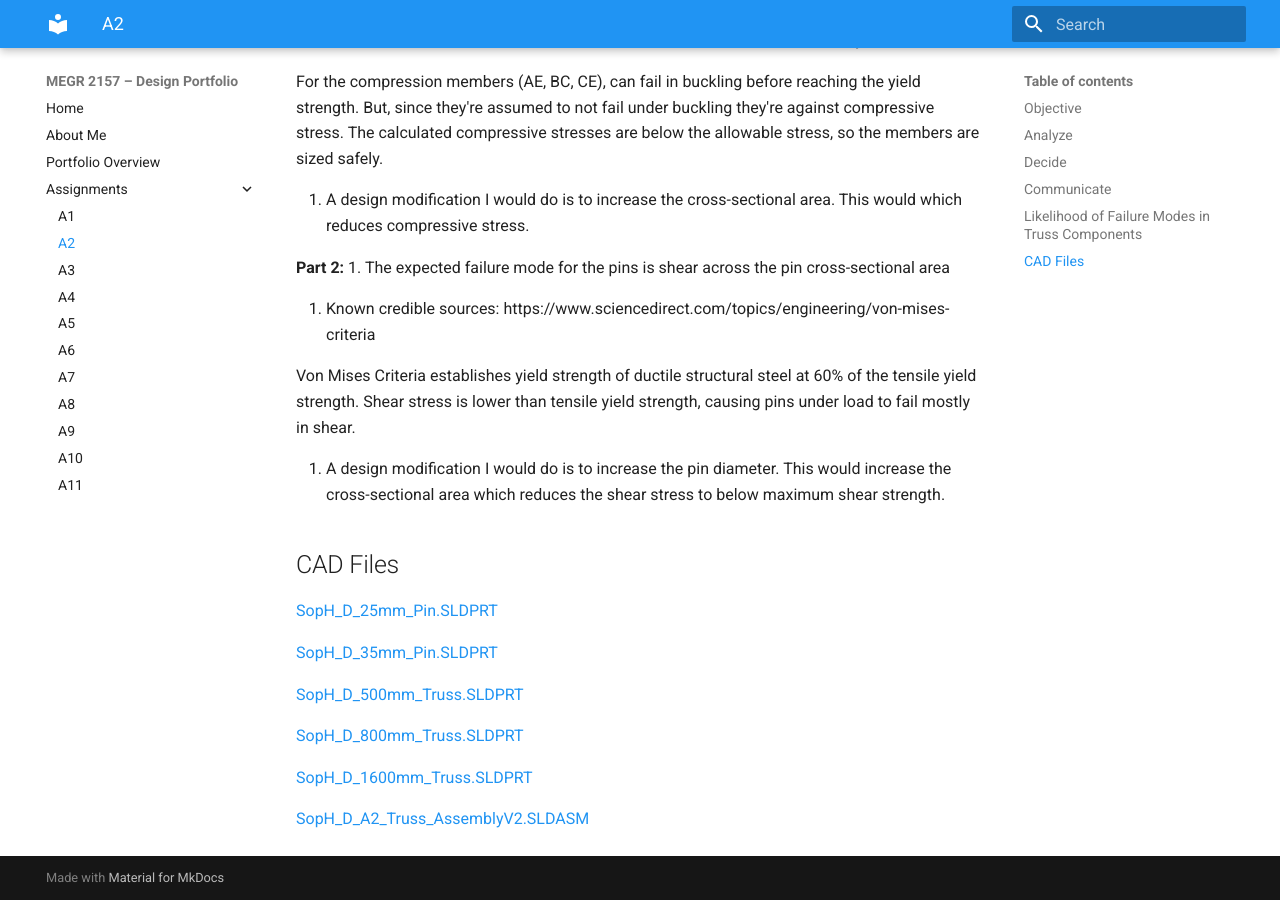
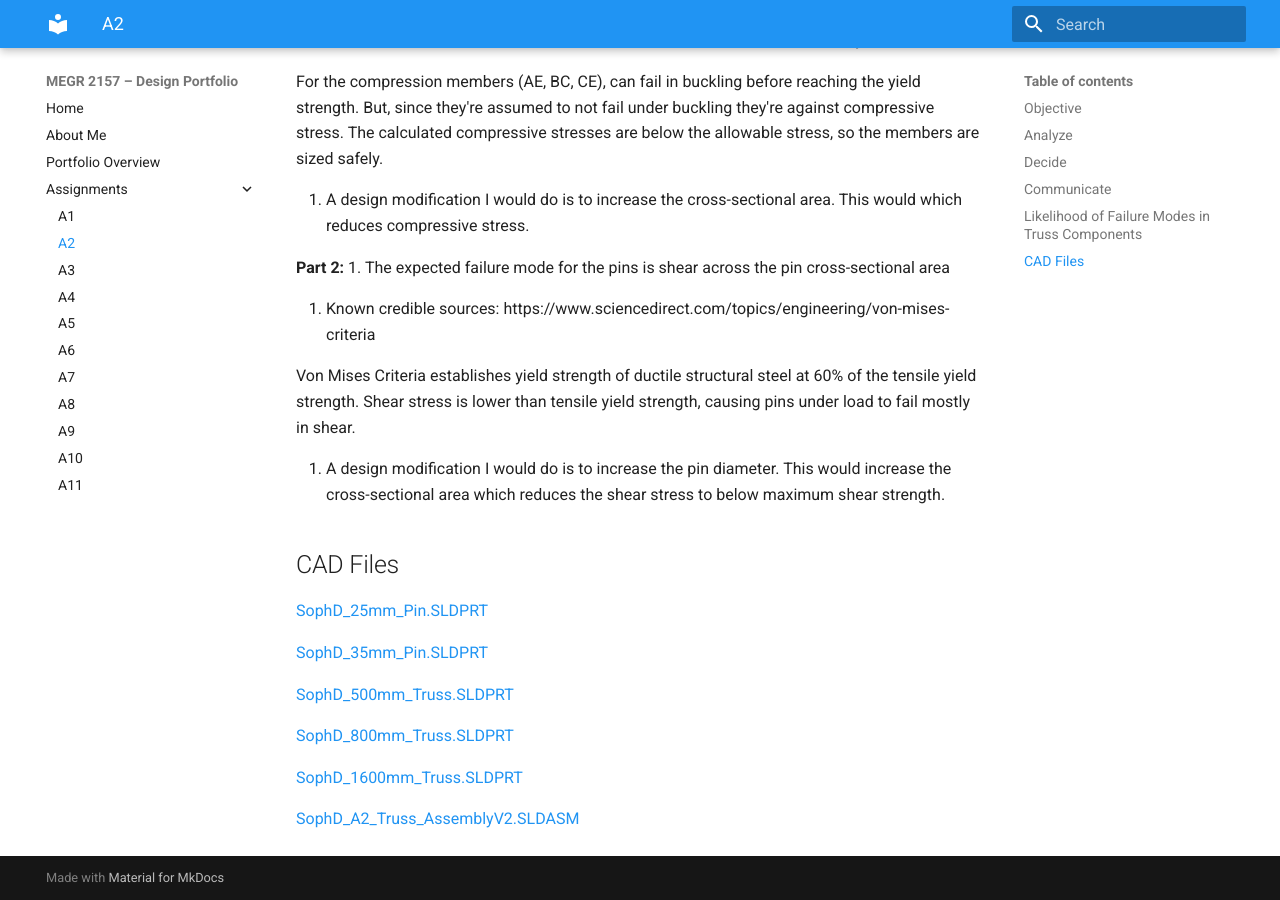
Before and after one commit to AidenGrake/megr2157-portfolio, an MkDocs documentation site: the page built from docs/assignments/A02/index.md, in a window 1280 px wide and 900 px high, scrolled down 10797 px. Built offline with MkDocs 1.6.1 and Material for MkDocs 9.7.7, drawn with Linux system fonts in a browser that asks for light colours.

Commit message:
Update index.md

```diff
--- a/docs/assignments/A02/index.md
+++ b/docs/assignments/A02/index.md
@@ -92,14 +92,14 @@ Von Mises Criteria establishes yield strength of ductile structural steel at 60%
 
 ## CAD Files
 
-[SopH_D_25mm_Pin.SLDPRT](SopH_D_25mm_Pin.SLDPRT)
+[SophD_25mm_Pin.SLDPRT](SophD_25mm_Pin.SLDPRT)
 
-[SopH_D_35mm_Pin.SLDPRT](SopH_D_35mm_Pin.SLDPRT)
+[SophD_35mm_Pin.SLDPRT](SophD_35mm_Pin.SLDPRT)
 
-[SopH_D_500mm_Truss.SLDPRT](SopH_D_500mm_Truss.SLDPRT)
+[SophD_500mm_Truss.SLDPRT](SophD_500mm_Truss.SLDPRT)
 
-[SopH_D_800mm_Truss.SLDPRT](SopH_D_800mm_Truss.SLDPRT)
+[SophD_800mm_Truss.SLDPRT](SophD_800mm_Truss.SLDPRT)
 
-[SopH_D_1600mm_Truss.SLDPRT](SopH_D_1600mm_Truss.SLDPRT)
+[SophD_1600mm_Truss.SLDPRT](SophD_1600mm_Truss.SLDPRT)
 
-[SopH_D_A2_Truss_AssemblyV2.SLDASM](SopH_D_A2_Truss_AssemblyV2.SLDASM)
+[SophD_A2_Truss_AssemblyV2.SLDASM](SophD_A2_Truss_AssemblyV2.SLDASM)
```
